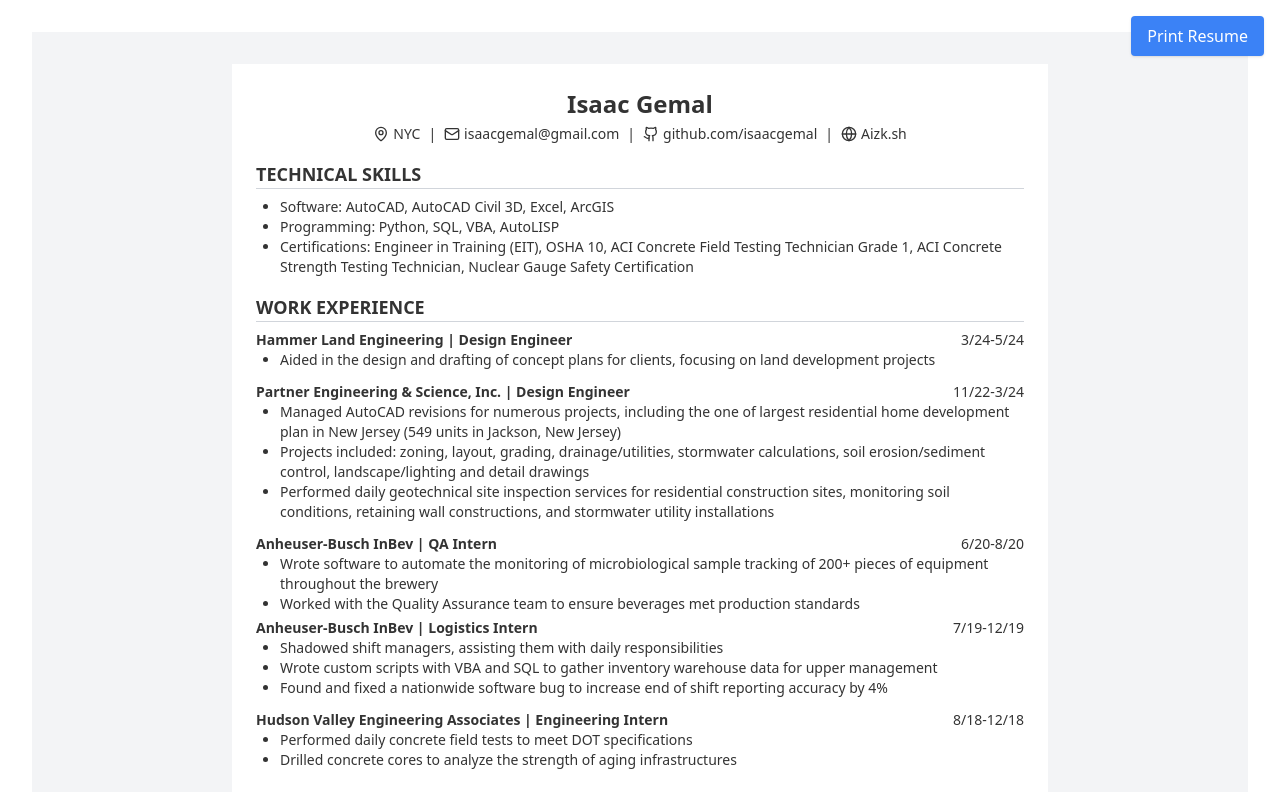
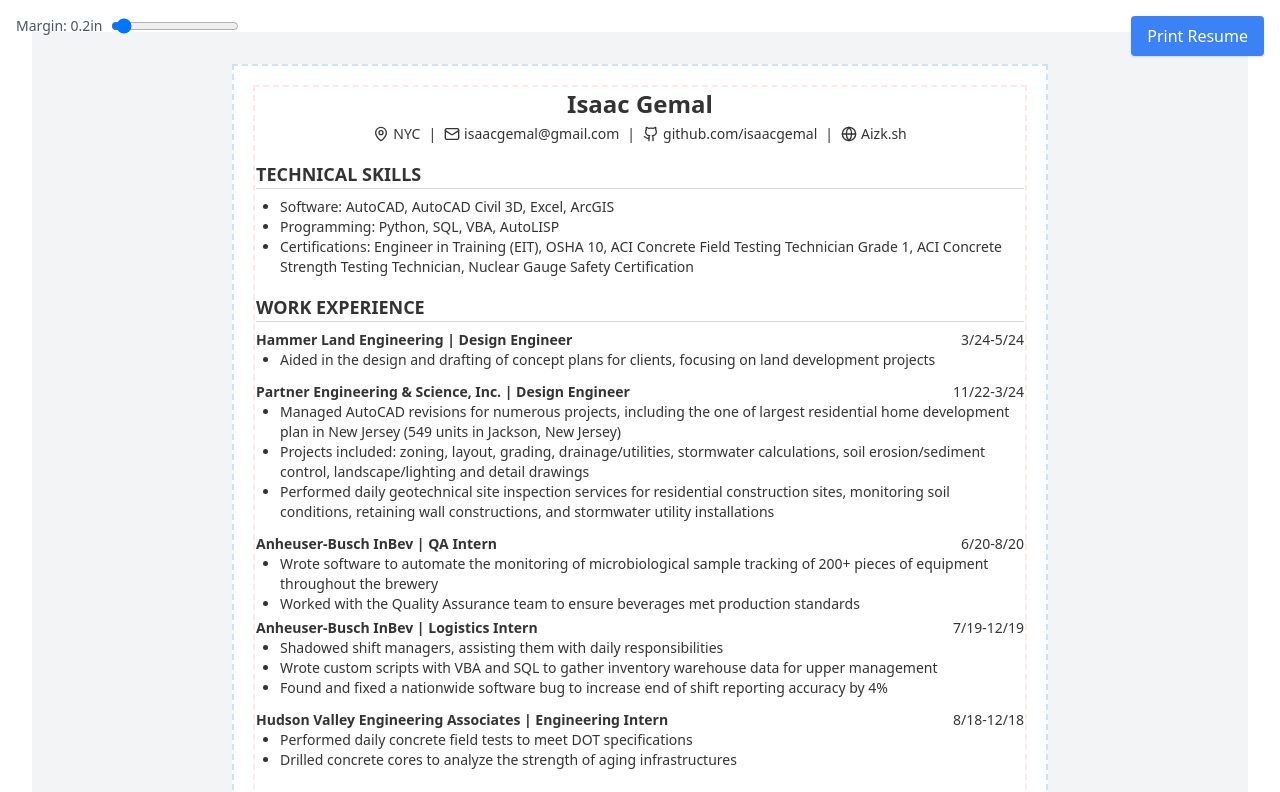
Before and after one commit to IsaacGemal/my-resume, a React (Vite) app: page / in a window 1280 px wide. Shown: the top 792 px of the page. Built offline with nearby package versions, Linux system fonts and the light colour scheme.

Commit message:
✨ Feat: add margins and slider

```diff
--- a/src/App.tsx
+++ b/src/App.tsx
@@ -1,11 +1,13 @@
 import Resume from './components/Resume'
 import PrintButton from './components/PrintButton'
+import PageFrame from './components/PageFrame'
 import './App.css'
 
 function App() {
   return (
     <main className="min-h-screen bg-gray-100 py-8 print:bg-white print:p-0 print:m-0">
       <PrintButton />
+      <PageFrame />
       <Resume />
     </main>
   )
--- /dev/null
+++ b/src/components/PageFrame.tsx
@@ -0,0 +1,40 @@
+import { type ReactElement, useState } from 'react'
+
+export default function PageFrame(): ReactElement {
+    const [margin, setMargin] = useState(0.2) // Default margin of 0.2 inches
+
+    return (
+        <div className="absolute inset-0 pointer-events-none print:hidden">
+            {/* First page guide */}
+            <div className="absolute top-16 left-0 right-0 mx-auto max-w-[8.5in] h-[11in] border-2 border-blue-300 border-dashed opacity-50">
+                {/* Margin guide */}
+                <div
+                    className="absolute border-2 border-red-300 border-dashed opacity-50"
+                    style={{
+                        top: `${margin}in`,
+                        right: `${margin}in`,
+                        bottom: `${margin}in`,
+                        left: `${margin}in`,
+                    }}
+                />
+            </div>
+
+            {/* Margin control slider */}
+            <div className="pointer-events-auto absolute top-4 left-4 flex items-center gap-2">
+                <label htmlFor="margin-slider" className="text-sm text-gray-600">
+                    Margin: {margin}in
+                </label>
+                <input
+                    id="margin-slider"
+                    type="range"
+                    min="0.1"
+                    max="2"
+                    step="0.1"
+                    value={margin}
+                    onChange={(e) => setMargin(Number(e.target.value))}
+                    className="w-32"
+                />
+            </div>
+        </div>
+    )
+}
```
